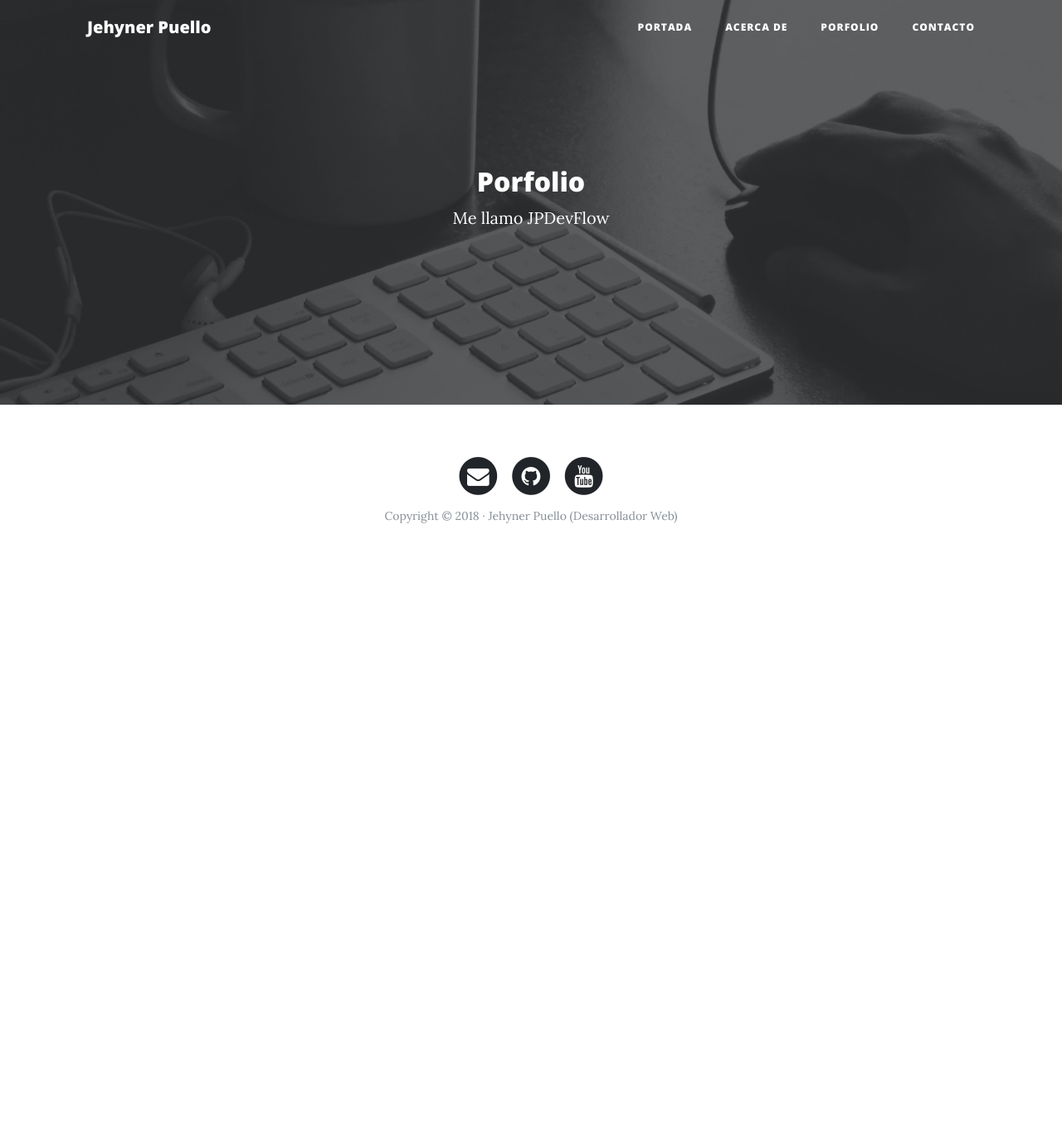
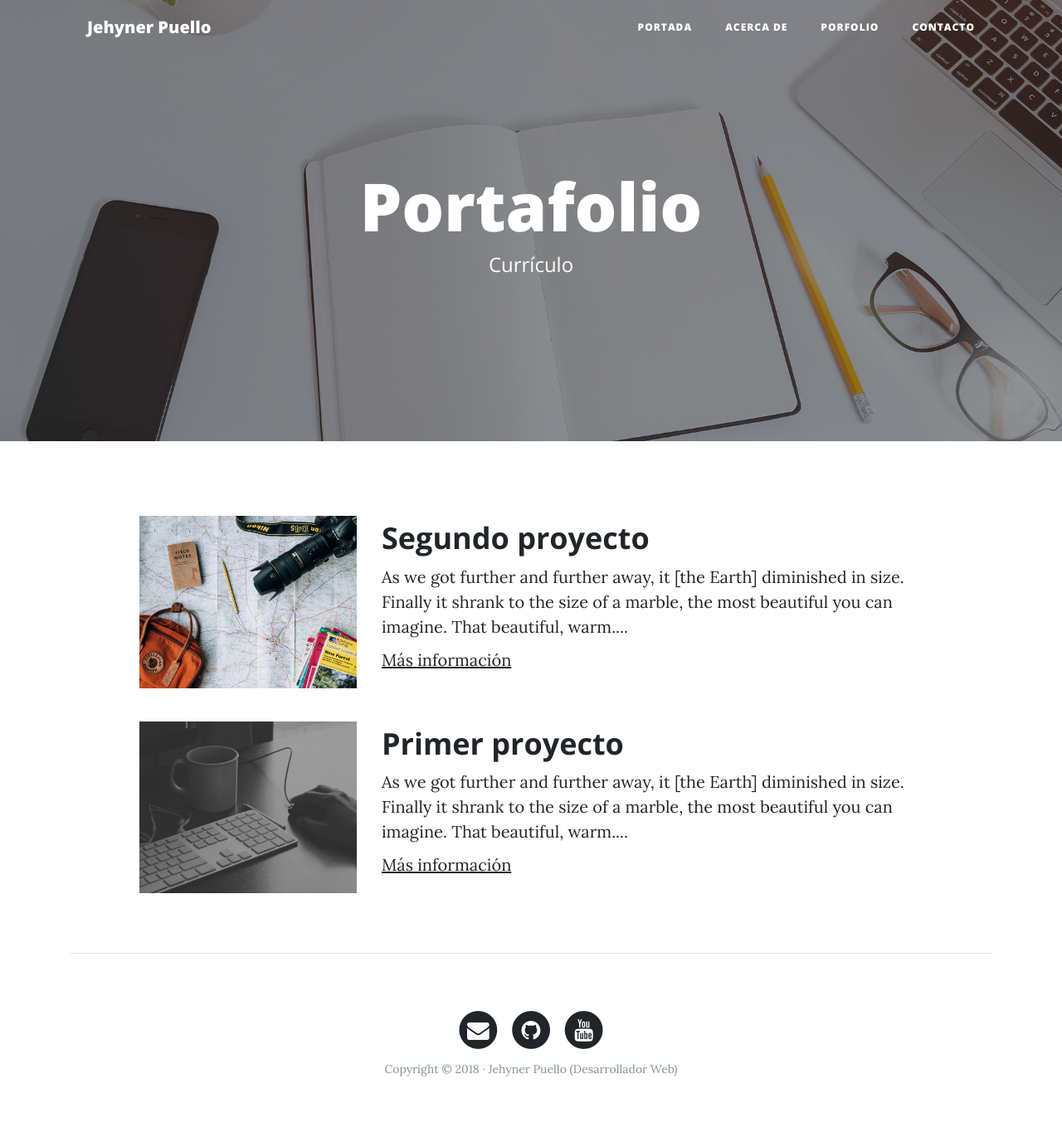
Before and after one commit to JPDevFlow/proyectos_django, a Django app: page /porfolio/ in a window 1280 px wide. Shown: the whole page at 83% size. Before the commit the page ends 631 px from the top, so only its background shows below. Run offline with Django 5.2, Linux system fonts and the light colour scheme; some libraries are stand-ins or nearby versions.

Commit message:
Se ha modificado el resto de paginas

```diff
--- a/core/templates/core/about.html
+++ b/core/templates/core/about.html
@@ -9,6 +9,7 @@
 
 {% block content %}
 <div class="row">
+<div class="row">
         <div class="col-lg-3 col-md-4 offset-lg-1">
           <img class="img-fluid avatar" src="{% static 'core/img/avatar.jpg' %}" alt="">
         </div>
@@ -19,4 +20,5 @@
         </div>
       </div>
     </div>
+  </div>
 {% endblock %}
--- a/core/templates/core/base.html
+++ b/core/templates/core/base.html
@@ -64,11 +64,12 @@
 
     <!-- Contenido -->
     <div class="container">
-      <div class="row">
+
         {% block content %}
         {% endblock %}
       </div>
-    </div>
+
+    {% if request.path != "/" %}<hr>{% endif %}
 
 
 
--- a/core/templates/core/porfolio.html
+++ b/core/templates/core/porfolio.html
@@ -1,10 +1,33 @@
 {% extends "core/base.html" %}
 {% block title %}Acerca de{% endblock %}
-{% block background %}{% load static %}{% static 'core/img/home-bg.jpg' %}{% endblock %}
+{% block background %}{% load static %}{% static 'core/img/portfolio-bg.jpg' %}{% endblock %}
 
 {% block header %}
-<h2>Porfolio</h2>
-<p>Me llamo JPDevFlow</p>
+<h1>Portafolio</h1>
+<span class="subheading">Currículo</span>
 {% endblock %}
 {% block content %}
+<div class="row">
+    <!-- Proyecto -->
+    <div class="row project">
+    <div class="col-lg-3 col-md-4 offset-lg-1">
+            <img class="img-fluid" src="{% static 'core/img/about-bg.jpg' %}" alt="">
+    </div>
+    <div class="col-lg-7 col-md-8">
+        <h2 class="section-heading title">Segundo proyecto</h2>
+        <p>As we got further and further away, it [the Earth] diminished in size. Finally it shrank to the size of a marble, the most beautiful you can imagine. That beautiful, warm....</p>
+        <p><a href="http://google.com">Más información</a></p>
+    </div>
+    </div>
+    <!-- Proyecto -->
+    <div class="row project">
+    <div class="col-lg-3 col-md-4 offset-lg-1">
+            <img class="img-fluid" src="{% static 'core/img/home-bg.jpg' %}" alt="">
+    </div>
+    <div class="col-lg-7 col-md-8">
+        <h2 class="section-heading title">Primer proyecto</h2>
+        <p>As we got further and further away, it [the Earth] diminished in size. Finally it shrank to the size of a marble, the most beautiful you can imagine. That beautiful, warm....</p>
+        <p><a href="http://google.com">Más información</a></p>
+    </div>
+</div>
 {% endblock %}
```
Also changed, not shown: core/templates/core/contacto.html (+11 -4 lines).
